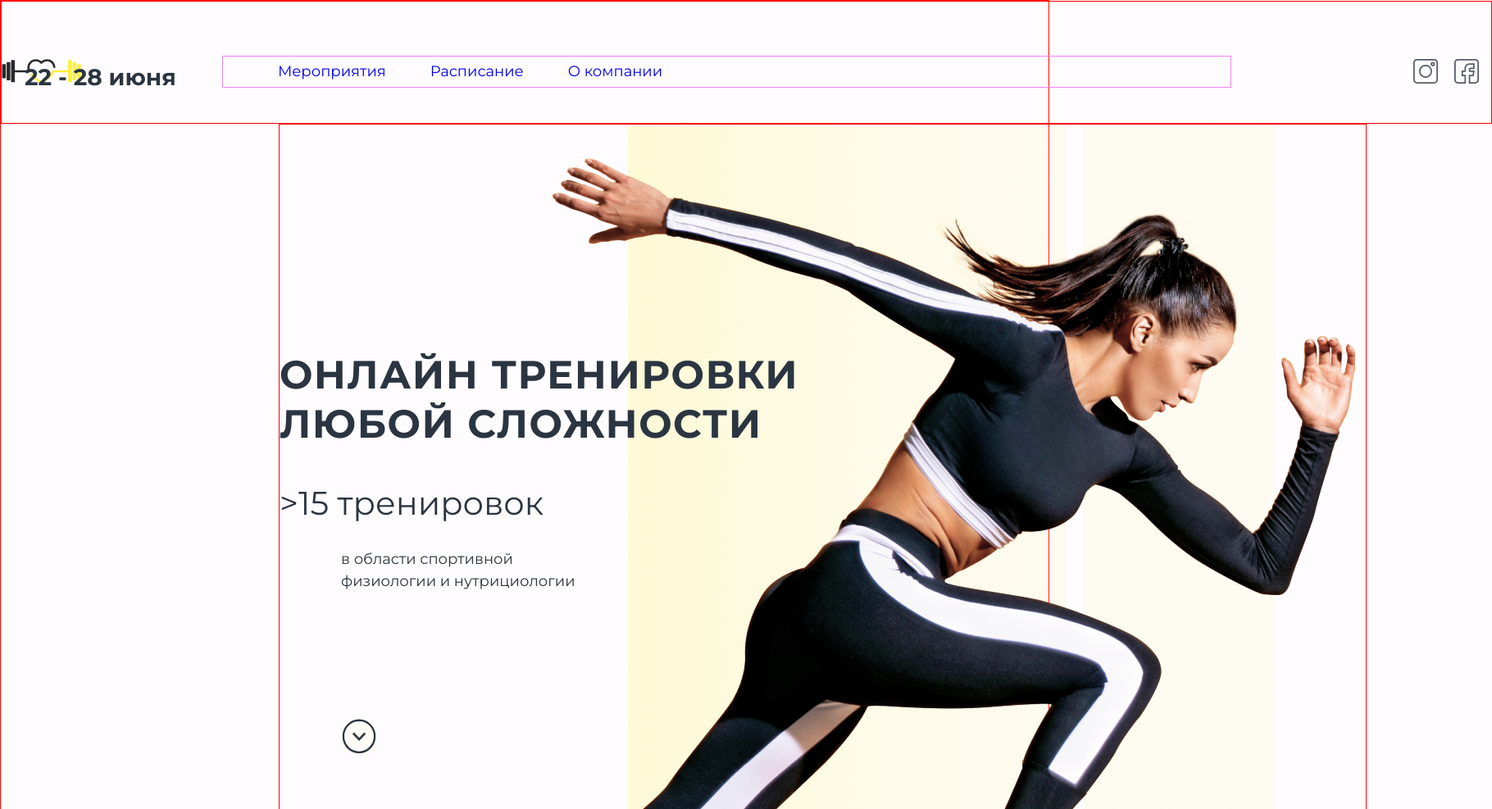
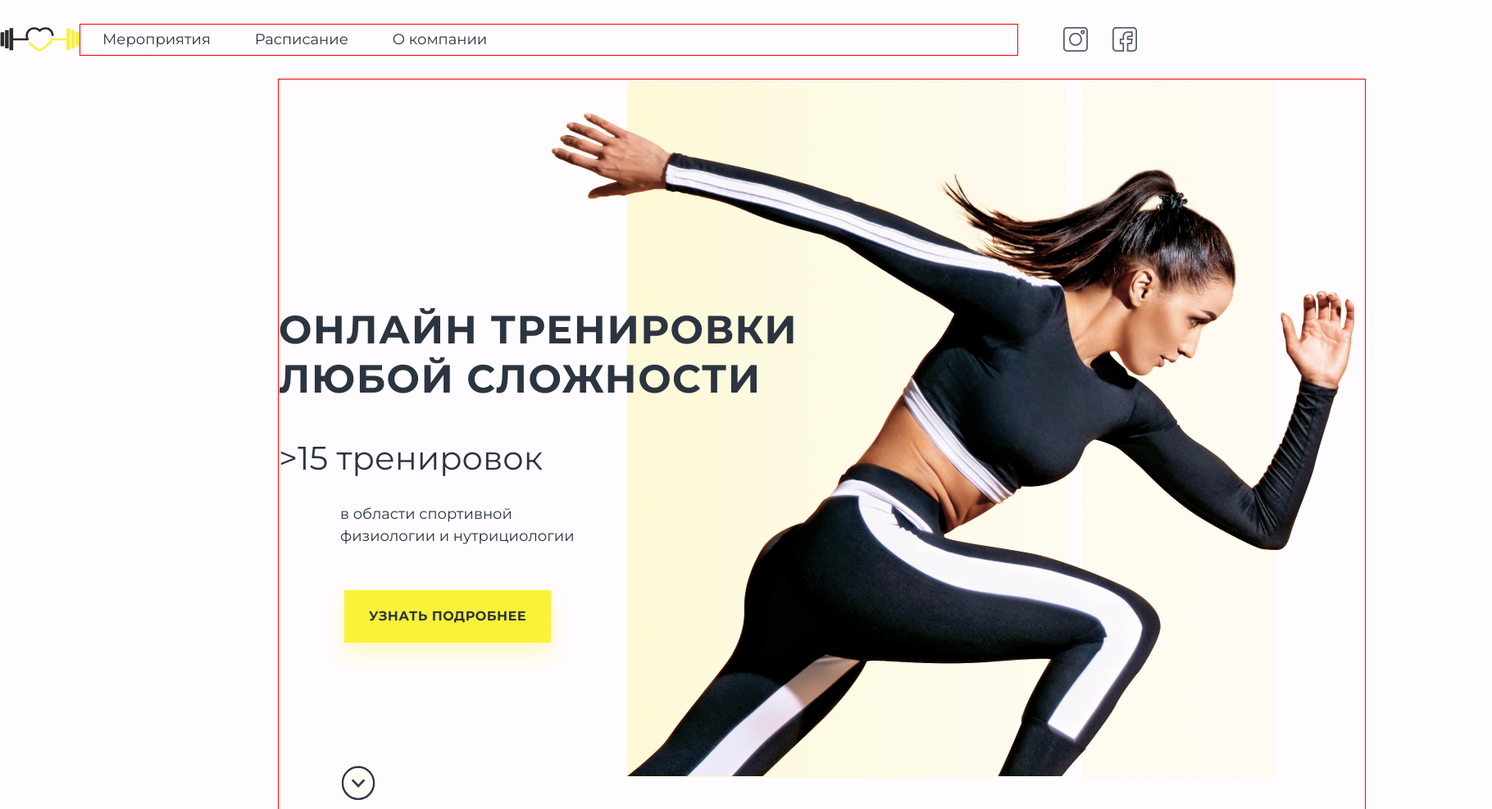
Before and after one commit to ikisel/online-training, a plain HTML site: page index.html in a window 1280 px wide. Shown: the top 987 px of the page at 82% size, 1820 px wide, since content can reach past the window. Drawn offline with nearby package versions, Linux system fonts and the light colour scheme.

Commit message:
add changes

```diff
--- a/css/style.css
+++ b/css/style.css
@@ -1,5 +1,5 @@
 body {
-    /* min-width: 1143px; */
+    min-width: 1143px;
     font-family: "Montserrat", Arial, sans-serif;
     font-size: 18px;
     line-height: 150%;
@@ -8,13 +8,6 @@ body {
     background-color: #FEFCFE;
 }
 
-.wrapper {
-    max-width: 1817px;
-    margin: 0 auto;
-    padding-left: 0;
-    padding-right: 0;
-    border: 1px solid red;
-}
 
 .timetable-section,
 .mailing-section,
@@ -25,72 +18,85 @@ body {
 
 /* Стили для nav */
 
-.wide-container {
-    margin: 0 auto;
+/* .wide-container {
+    margin: 0;
+    padding: 0;
     width: 1817px;
     border: 1px solid red;
-}
+} */
 
-.page-header {
+.wide-container {
     display: flex;
-    justify-content: space-between;
     align-items: center;
-    padding-top: 42px;
-    padding-bottom: 20px;
-
+    margin: 0 auto;
 }
 
 .logo {
     display: flex;
     align-items: center;
+    align-self: normal;
+    /* margin-right: 237px; */
 }
 
-.nav {
+.nav-header {
     list-style-type: none;
     display: flex;
     justify-content: flex-start;
-    padding-right: 37em;
     align-items: center;
-    border: 1px solid violet;
+    margin: 0;
+    padding: 0;
+    /* margin-right: 923px; */
 }
 
 .nav-item {
     padding: 5px 27px;
 }
 
-.nav-link {
+.nav-header-link {
     text-decoration: none;
     font-size: 18px;
     font-weight: 400;
     line-height: 150%;
-
+    color: #2B3541;
 }
 
-.nav-link:hover {
+.nav-header-link:hover {
+    color: #181F27;
     border-bottom: 1px solid #2b3541;
-    padding-bottom: 15px;
+    padding-bottom: 10px;
     transition: 0.2s color ease;
+
 }
 
 .nav-aside {
     display: flex;
-    justify-content: space-between;
-    padding-right: 5px;
+    justify-content: flex-end;
+
 }
 
 .nav-social {
     list-style-type: none;
     background-color: #FEFCFE;
     border: none;
-    padding: 10px;
+    padding: 15px;
     width: 50%;
     height: 30px;
+}
+
+.nav-social:last-child {
+    padding-right: 0;
 }
 
 .nav-social:hover {
     transition: 0.2s color ease;
     cursor: pointer;
     transform: scale(1.2);
+}
+
+.wrapper-standart {
+    margin: 0 auto;
+    width: 1143px;
+    border: 1px solid red;
 }
 
 
@@ -147,9 +153,10 @@ body {
     border: 1px transparent;
 }
 
-.btn:focus {
+
+/* .btn:focus {
     outline: none;
-}
+} */
 
 .btn:hover {
     background: #2B3541;
@@ -172,11 +179,7 @@ body {
 
 /* Стили для section-events */
 
-.wrapper-standart {
-    margin: 0 auto;
-    max-width: 1143px;
-    border: 1px solid red;
-}
+
 
 .events {
     padding-left: 0;
@@ -186,12 +189,11 @@ body {
 
 }
 
-.section-heading {
+.events-heading {
     font-size: 40px;
     font-weight: 700;
     line-height: 125%;
-    padding: 20px 0;
-    margin-bottom: 20px;
+    margin-bottom: 40px;
 }
 
 .data {
@@ -217,8 +219,6 @@ body {
     position: absolute;
     top: 77px;
     left: 30px;
-    /* padding-left: 23px;
-    padding-top: 25px; */
     z-index: 3;
 }
 
@@ -339,8 +339,23 @@ body {
 .timetable-training {
     display: flex;
     justify-content: space-between;
+    align-items: baseline;
 }
 
+.timetable-section-data {
+    font-size: 28px;
+    font-weight: 700;
+    line-height: 125%;
+    margin-bottom: 40px;
+}
+
+.timetable-section-heading {
+    font-weight: 700;
+    font-size: 40px;
+    line-height: 125%;
+    color: #2B3541;
+    margin-bottom: 40px;
+}
 
 .timetable-data {
     font-weight: 400;
@@ -429,9 +444,11 @@ body {
 }
 
 /* стили для section-mailing */
+.mailing-section {
+    background: #F3F3F3;
+}
 
 .mailing {
-    background: #F3F3F3;
     text-align: center;
     margin: 0;
     padding: 20px;
--- a/index.html
+++ b/index.html
@@ -14,25 +14,25 @@
 </head>
 
 <body>
-    <div class="wrapper">
     <header>
-            <div class="wide-container page-header">
+        <div class="wide-container">
             <a class="logo">
                 <img src="logo.svg"
                     alt="логотип компании спортивных онлайн-тренировок FreeFit - графическое изображение штанги"
                     width="97" height="30">
             </a>
             <nav>
-                    <ul class="nav">
-                        <li class="nav-item"><a class="nav-link" href="#events">Мероприятия</a></li>
-                        <li class="nav-item"><a class="nav-link" href="#timetable">Расписание</a></li>
-                        <li class="nav-item"><a class="nav-link" href="#about">О компании</a></li>
+                <ul class="wrapper-standart nav-header">
+                    <li class="nav-item"><a class="nav-header-link" href="#events">Мероприятия</a></li>
+                    <li class="nav-item"><a class="nav-header-link" href="#timetable">Расписание</a></li>
+                    <li class="nav-item"><a class="nav-header-link" href="#about">О компании</a></li>
                 </ul>
             </nav>
             <ul class="nav-aside">
                 <li class="nav-social"><a class="nav-social-link" href="#"><img src="icons/IN.svg" alt="Instagram"></a>
                 </li>
-                    <li class="nav-social"><a class="nav-social-link" href="#"><img src="icons/FB.svg" alt="Facebook"></a></li>
+                <li class="nav-social"><a class="nav-social-link" href="#"><img src="icons/FB.svg" alt="Facebook"></a>
+                </li>
             </ul>
         </div>
     </header>
@@ -45,7 +45,7 @@
                     <p class="promo-clarification">
                         в&nbsp;области&nbsp;спортивной<br>физиологии&nbsp;и&nbsp;нутрициологии</p>
                 </div>
-                    <input type="button" class="btn btn-flat" value="Узнать подробнее">
+                <input type="button" class="btn" value="Узнать подробнее">
                 <div class="arrow">
                     <a href="#"><img src="icons/Arrow.svg" alt="arrow" width="42" height="43"></a>
                 </div>
@@ -53,7 +53,7 @@
         </section>
         <div class="wrapper-standart">
             <section class="events-section">
-                    <h2 class="section-heading">Ближайшие события</h2>
+                <h2 class="events-heading">Ближайшие события</h2>
                 <div class="events">
                     <div class="marathon">
                         <p class="data">29.06 - 4.07</p>
@@ -77,8 +77,8 @@
             </section>
             <section class="timetable-section">
                 <div class="timetable-training">
-                        <h2 class="section-heading">Расписание<br>тренировок</h2>
-                        <p class="events-description">22 - 28 июня</p>
+                    <h2 class="timetable-section-heading">Расписание<br>тренировок</h2>
+                    <p class="timetable-section-data">22 - 28 июня</p>
                 </div>
                 <div class="timetable">
                     <div class="training item-a">
@@ -138,6 +138,7 @@
             </section>
         </div>
         <section class="mailing-section">
+            <div class="wrapper-standart">
                 <div class="mailing">
                     <div class="circle">
                         <img class="circle" src="./icons/yellow-circle.svg" alt="yellow-circle">
@@ -152,7 +153,7 @@
                         <p class="mailing-description"> Согласен с обработкой </p>
                         <p class="mailing-personal"><a href="#"> персональных данных</a></p>
                     </div>
-
+                </div>
             </div>
         </section>
         <section class="wrapper-standart about-section">
@@ -186,8 +187,8 @@
             </div>
         </section>
         <footer>
-                <div class="wide-container footer">
-                    <div class="footer-top">
+            <div class="footer">
+                <div class="wrapper-standart footer-top">
                     <a class="logo" href="#">
                         <img src="logo.svg"
                             alt="логотип компании спортивных онлайн-тренировок FreeFit - графическое изображение штанги"
@@ -200,12 +201,15 @@
                     </ul>
                     <div class="footer-aside">
                         <div><img class="circle-footer" src="./icons/yellow-circle.svg" alt="yellow-circle"></div>
-                                <div class="aside-link"> <a class="footer-aside-link" href="info@freefit.com">info@freefit.com</a></div>
-                               <div class="aside-social"><a class="footer-aside-social" href="#"><img src="icons/IN.svg" alt="Instagram"></a></div>
-                                <div class="aside-social"><a class="footer-aside-social" href="#"><img src="icons/FB.svg" alt="Facebook"></a> </div>
+                        <div class="aside-link"> <a class="footer-aside-link"
+                                href="info@freefit.com">info@freefit.com</a></div>
+                        <div class="aside-social"><a class="footer-aside-social" href="#"><img src="icons/IN.svg"
+                                    alt="Instagram"></a></div>
+                        <div class="aside-social"><a class="footer-aside-social" href="#"><img src="icons/FB.svg"
+                                    alt="Facebook"></a> </div>
                     </div>
                 </div>
-                    <div class="footer-bottom">
+                <div class="wrapper-standart footer-bottom">
                     <p>&copy; 2020, Все права защищены</p>
                     <p>Сделано в рамках курса учебной платформы <a class="footer-link" href="#">Frontend Blok</a></p>
                 </div>
@@ -215,7 +219,7 @@
 
     </main>
 
-    </div>
+
 
     <script src="https://code.jquery.com/jquery-3.6.0.min.js"
         integrity="sha256-/xUj+3OJU5yExlq6GSYGSHk7tPXikynS7ogEvDej/m4=" crossorigin="anonymous"></script>
```
Lines whose indentation alone changed are shown as unchanged.
